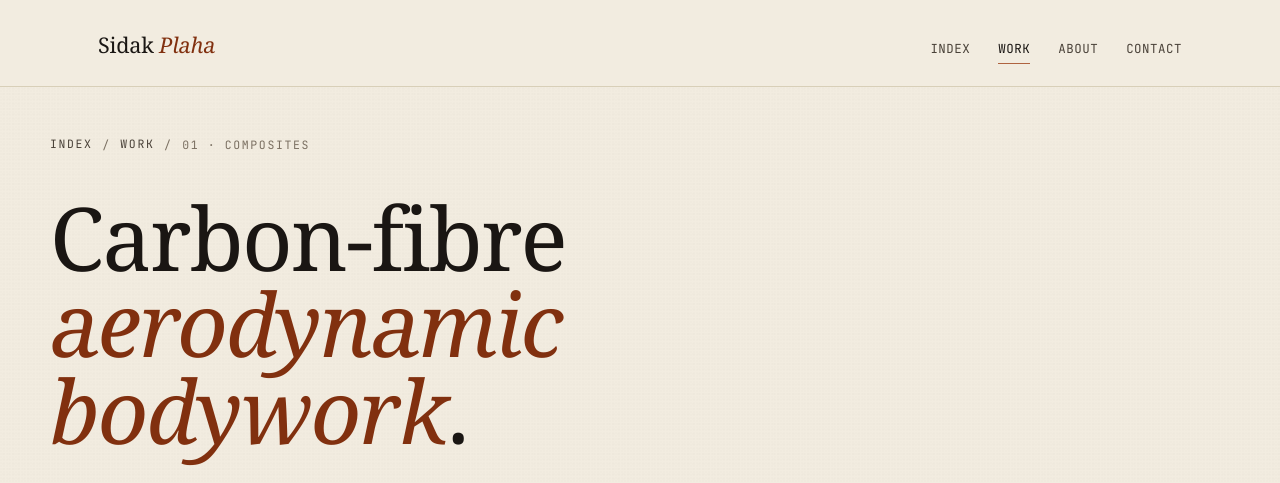
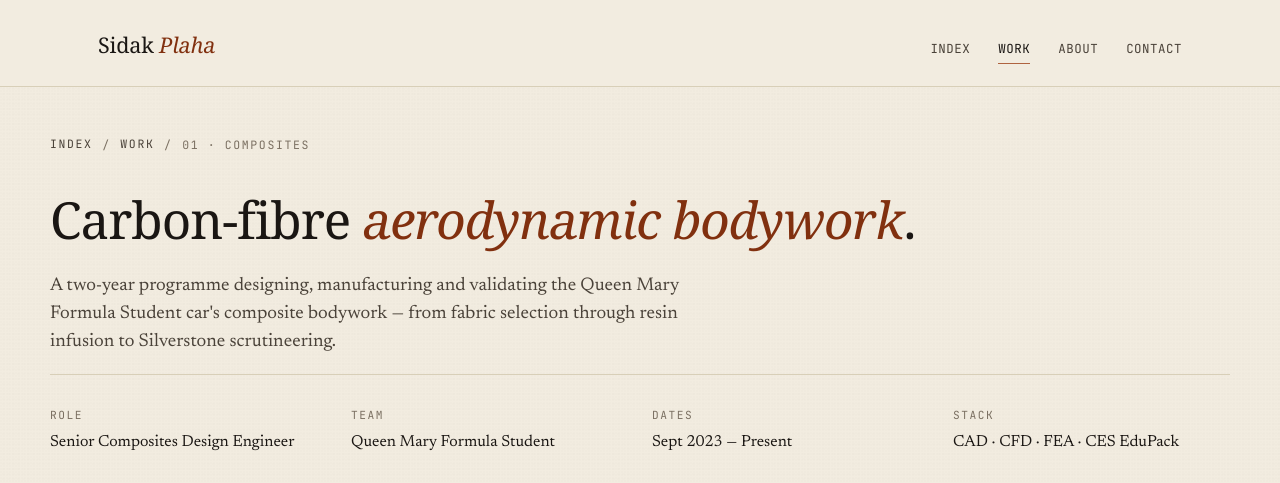
Before and after one commit to sidakp/sidakp.github.io, a Jekyll site: the page built from _projects/composites.md, in a window 1280 px wide and 1400 px high. Shown: the top 483 px of the window. Built offline with Jekyll 4.4.1, drawn with Linux system fonts in a browser that asks for light colours; some web fonts are replaced.

Commit message:
Keep composites project title on one line

```diff
--- a/_layouts/project.html
+++ b/_layouts/project.html
@@ -7,7 +7,7 @@ layout: default
     <a href="{{ '/work/' | relative_url }}">Work</a><span class="sep">/</span>
     <span>{{ page.number }} · {{ page.short_title }}</span>
   </div>
-  <h1 class="project-title reveal delay-1">{{ page.title_html }}</h1>
+  <h1 class="project-title{% if page.title_single_line %} project-title--single-line{% endif %} reveal delay-1">{{ page.title_html }}</h1>
   {% if page.lead %}<p class="lead reveal delay-2">{{ page.lead }}</p>{% endif %}
 
   {% if page.meta %}
--- a/assets/css/main.scss
+++ b/assets/css/main.scss
@@ -320,6 +320,11 @@ a { color: inherit; text-decoration: none; }
   font-weight: 400;
   max-width: 18ch;
 }
+.project-title--single-line {
+  max-width: none;
+  white-space: nowrap;
+  font-size: clamp(2.75rem, 4vw, 4rem);
+}
 .project-title em { color: var(--accent-ink); }
 
 .project-meta {
@@ -343,7 +348,7 @@ a { color: inherit; text-decoration: none; }
   overflow: hidden;
 }
 .project-hero-img--photo {
-  aspect-ratio: 4 / 3;
+  aspect-ratio: 3 / 2;
   background: var(--ink);
 }
 .project-hero-img--photo img {
@@ -565,6 +570,11 @@ a { color: inherit; text-decoration: none; }
 .next-project:hover .next-project__arrow { transform: translateX(10px); color: var(--accent-ink); }
 
 @media (max-width: 900px) {
+  .project-title--single-line {
+    max-width: 18ch;
+    white-space: normal;
+    font-size: clamp(2.75rem, 7vw, 5.5rem);
+  }
   .project-meta { grid-template-columns: 1fr 1fr; }
   .project-body__grid { grid-template-columns: 1fr; gap: 1rem; }
   .stats { grid-template-columns: 1fr; }
```
Also changed, not shown: _projects/composites.md (+1 -0 lines).
